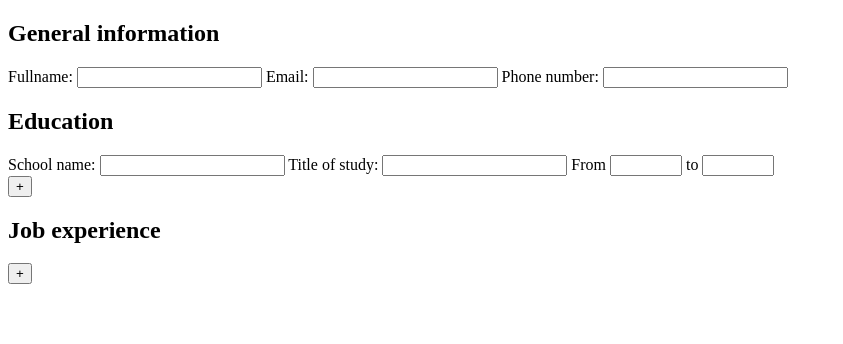
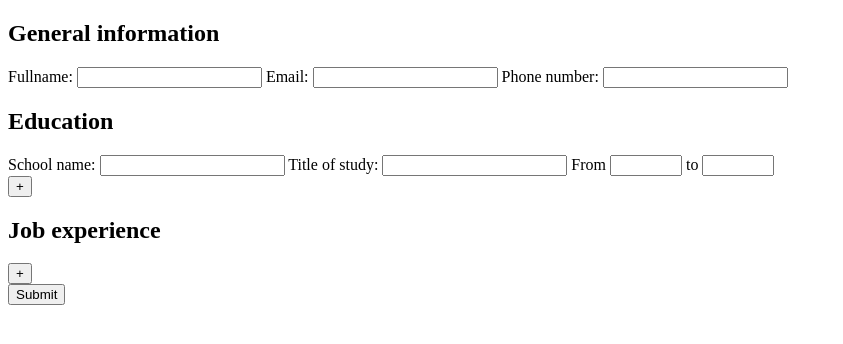
Before and after one commit to RaveTapp/odin-CV-app, a React (Vite) app: page / in a window 1280 px wide. Shown: the top 344 px of the page, without its empty margins (0-843 px from the left). Built offline with nearby package versions, Linux system fonts and the light colour scheme.

Commit message:
Handle submit

```diff
--- a/src/components/form.jsx
+++ b/src/components/form.jsx
@@ -2,9 +2,12 @@ import { useState } from 'react';
 
 import { Input, School, Job } from "./input.jsx";
 
+
+
 export function Form(){
     const [numSchools, setNumSchools] = useState(1);
     const [numJobs, setNumJobs] = useState(0);
+    const [isSubmitted, setIsSubmitted] = useState(false);
 
     const schools = [];
     for(let i = 0; i < numSchools; i++){
@@ -15,8 +18,8 @@ export function Form(){
     for(let i = 0; i < numJobs; i++){
         jobs.push(<Job key={i} n={i} />);
     }
-
-    return <form>
+    if(!isSubmitted){
+        return <form onSubmit={(event) => {handleSubmit(event, setIsSubmitted)}}>
             <section className="general">
                 <h1>General information</h1>
                 <Input label="Fullname: " id="name" />
@@ -33,5 +36,15 @@ export function Form(){
                 {jobs}
                 <button onClick={() => setNumJobs(numJobs + 1)}>+</button>
             </section>
+            <button type='submit'>Submit</button>
         </form>
     }
+    return <>
+        <h1>Test CV</h1>
+    </>
+}
+
+function handleSubmit(event, handleState){
+    event.preventDefault();
+    handleState(true);
+}
--- /dev/null
+++ b/src/components/summary.jsx
@@ -0,0 +1,3 @@
+export function Summary(){
+
+}
--- a/src/main.jsx
+++ b/src/main.jsx
@@ -2,8 +2,9 @@ import React from "react";
 import ReactDOM from "react-dom/client";
 import {Form} from "./components/form.jsx"
 
+
 ReactDOM.createRoot(document.getElementById("root")).render(
   <React.StrictMode>
-    <Form></Form>
+      <Form />
   </React.StrictMode>
 );
```
Lines whose indentation alone changed are shown as unchanged.
